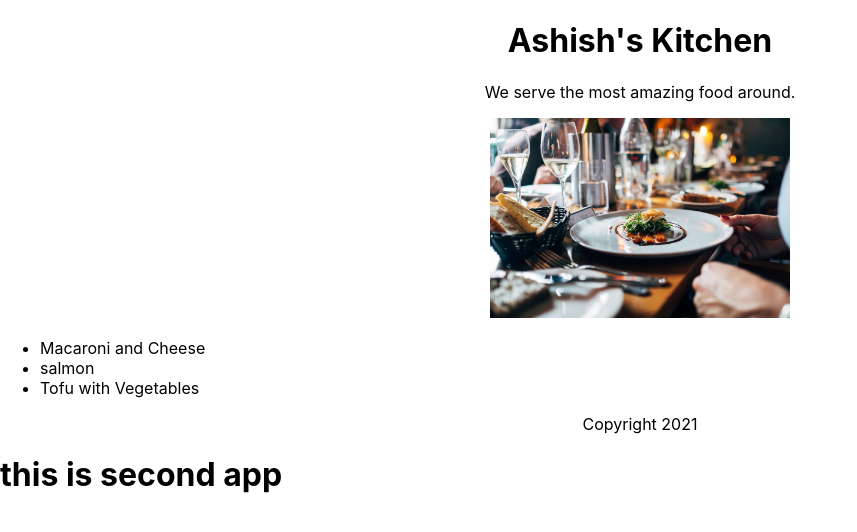
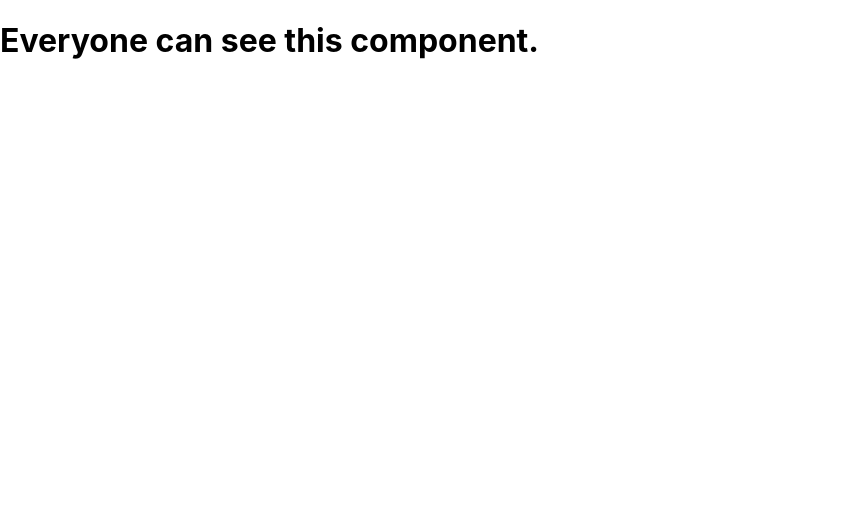
Before and after one commit to ashishmangla0/reactEssentials, a React (Create React App) app: page / in a window 1280 px wide. Shown: the top 532 px of the page, without its empty margins (0-857 px from the left). Built offline with nearby package versions, Linux system fonts and the light colour scheme.

Commit message:
conditional rendring

```diff
--- a/src/App.js
+++ b/src/App.js
@@ -1,58 +1,20 @@
 import './App.css';
-import resturent from './restrurent.jpg';
-const dishes  = [
-  "Macaroni and Cheese",
-  "salmon",
-  "Tofu with Vegetables"
-]
 
-
-
-const dishObjects =  dishes.map((dish,i) => ({id:i,title: dish}));
-
-
-
-function Header (props) {
-return (
-  <header>
-  <h1>{props.name}'s Kitchen</h1>
-  </header>
-)}
-
-function Main (props) {
-  return(
-    <section>
-      <p>
-        We serve the most {props.adjective} food around.
-      </p>
-      <img src={resturent} alt="rest" height={200}/>
-      <ul style={{textAlign:"left"}}>
-        {props.dishes.map((dish) => (<li key={dish.id}>{dish.title}</li>))}
-      </ul>
-    </section>
-  )
+function SecretComponent(){
+  return <h1>Secret information for authorized users only</h1>
 }
 
-function Footer (props) {
-  return(
-    <footer>
-    <p>
-Copyright {props.year}
-    </p>
-    </footer>
-  )
+function RegularComponent(){
+  return<h1>Everyone can see this component.</h1>
 }
 
-
-
-function App() {
-  return (
-    <div className="App">
-    <Header name="Ashish"/>
-    <Main adjective="amazing" dishes={dishObjects}/>
-    <Footer year = {new Date().getFullYear()} />
-    </div>
-  );
+function App(props) {
+  if(props.authorized){
+    return <SecretComponent/>
+  }
+  else{
+    return <RegularComponent/>
+  }
 }
 
 export default App;
--- a/src/index.js
+++ b/src/index.js
@@ -4,19 +4,9 @@
 import App from './App';
 import reportWebVitals from './reportWebVitals';
 
-
-function AppTwo(){
-    return(
-        <h1>this is second app</h1>
-    )
-}
-
 ReactDOM.render(
   <React.StrictMode>
-  <>
-    <App />
-    <AppTwo/>
-    </>
+    <App authorized ={false} />
   </React.StrictMode>,
   document.getElementById('root')
 );
```
Also changed, not shown: 1 other file (tests, documents, lock files or other folders).
